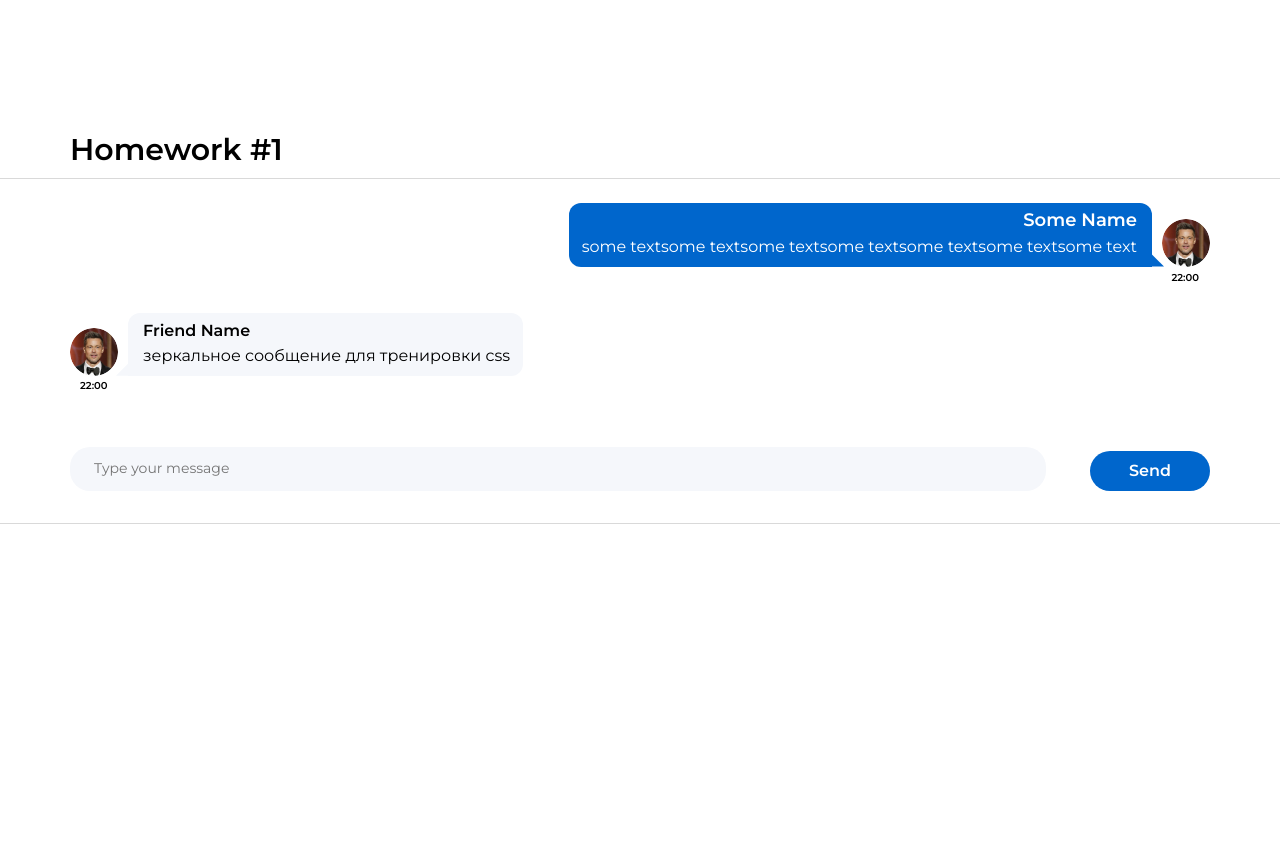
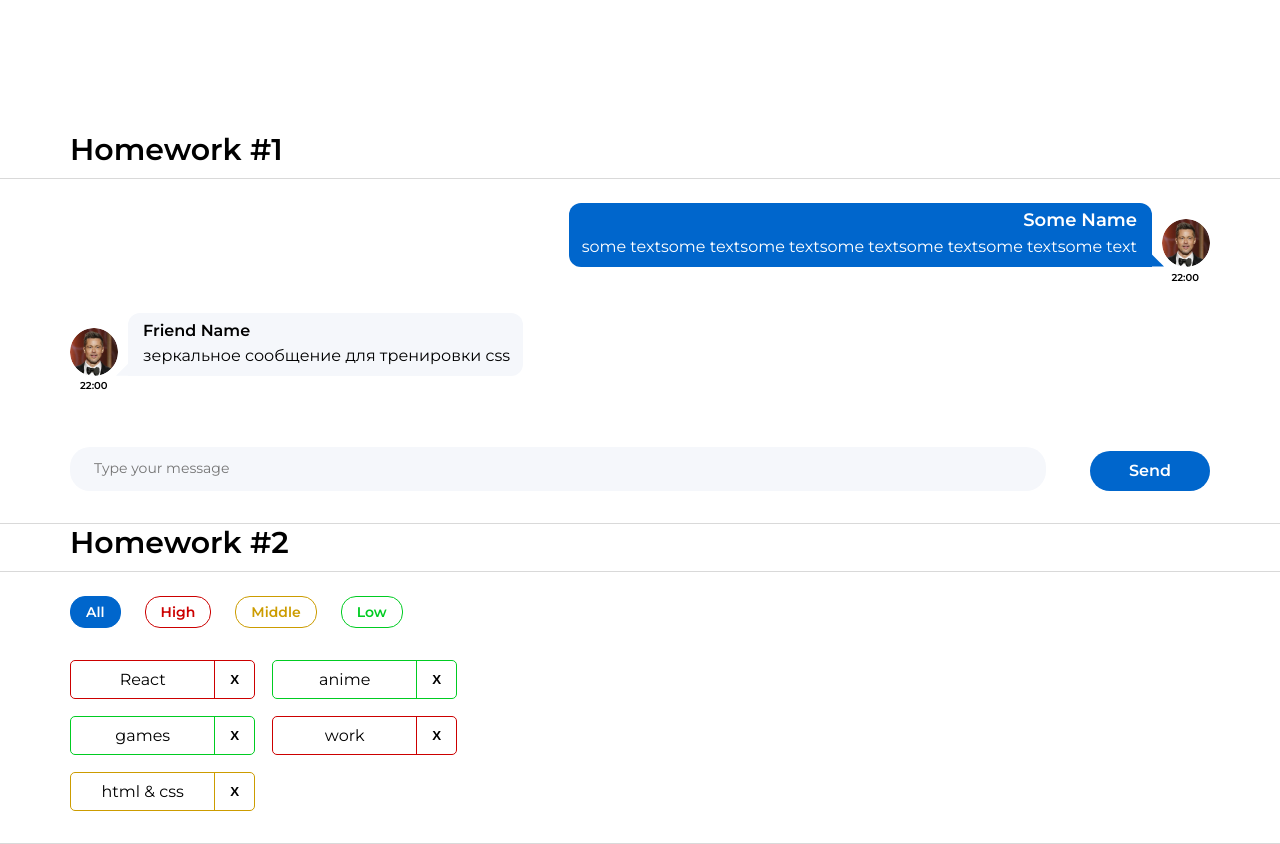
Before and after one commit to DaryaShmidt/homework-front-sprint2, a React (Create React App) app: page / in a window 1280 px wide. Before the commit the page ends 800 px from the top, so only its background shows below. Built offline with nearby package versions, Linux system fonts and the light colour scheme.

Commit message:
sprint2-HW2

```diff
--- a/src/s1-main/App.tsx
+++ b/src/s1-main/App.tsx
@@ -1,13 +1,14 @@
 import React from 'react'
 import s from './App.module.css'
 import HW1 from '../s2-homeworks/hw01/HW1'
+import HW2 from '../s2-homeworks/hw02/HW2';
 
 function App() {
     return (
         <div className={s.App}>
             <HW1/>
             {/*раскомментировать по ходу выполнения*/}
-            {/*<HW2/>*/}
+            <HW2/>
             {/*<HW3/>*/}
             {/*<HW4/>*/}
 
--- a/src/s2-homeworks/hw02/HW2.tsx
+++ b/src/s2-homeworks/hw02/HW2.tsx
@@ -17,16 +17,16 @@
 * */
 
 // types
-export type AffairPriorityType = any // need to fix any
+export type AffairPriorityType = 'high' | 'low' | 'middle'
 export type AffairType = {
-    _id: any // need to fix any
-    name: any // need to fix any
+    _id: number
+    name: string
     priority: AffairPriorityType
 }
 export type FilterType = 'all' | AffairPriorityType
 
 // constants
-const defaultAffairs: any = [ // need to fix any
+const defaultAffairs: AffairType[] = [
     {_id: 1, name: 'React', priority: 'high'}, // студенты могут изменить содержимое name и количество элементов в массиве, ...priority не менять!
     {_id: 2, name: 'anime', priority: 'low'},
     {_id: 3, name: 'games', priority: 'low'},
@@ -35,23 +35,23 @@
 ]
 
 // pure helper functions
-export const filterAffairs = (affairs: any, filter: any): any => { // need to fix any
-
-
-    return affairs // need to fix
+export const filterAffairs = (affairs: AffairType[], filter: FilterType): AffairType[] => {
+    if (filter === 'all') {
+        return affairs
+    }
+    return affairs.filter(affair => affair.priority === filter)
 }
-export const deleteAffair = (affairs: any, _id: any): any => { // need to fix any
-
-    return affairs // need to fix
+export const deleteAffair = (affairs: AffairType[], _id: number): AffairType[]  => { // need to fix any
+    return affairs.filter(affair => affair._id !== _id)
 }
 
 function HW2() {
-    const [affairs, setAffairs] = useState<any>(defaultAffairs) // need to fix any
+    const [affairs, setAffairs] = useState<AffairType[]>(defaultAffairs)
     const [filter, setFilter] = useState<FilterType>('all')
 
     const filteredAffairs = filterAffairs(affairs, filter)
-    const deleteAffairCallback = (_id: any) => { // need to fix any
-        // need to fix
+    const deleteAffairCallback = (_id: number) => { // need to fix any
+            setAffairs(affairs.filter(affair => affair._id !== _id))
     }
 
     return (
--- a/src/s2-homeworks/hw02/affairs/Affairs.tsx
+++ b/src/s2-homeworks/hw02/affairs/Affairs.tsx
@@ -4,24 +4,24 @@
 import s from './Affairs.module.css'
 
 type AffairsPropsType = {
-    data: any // need to fix any
-    setFilter: any
-    deleteAffairCallback: any
+    data: AffairType[]
+    setFilter: (filter: FilterType) => void
+    deleteAffairCallback: (_id: number) => void
     filter: FilterType
 }
 
 function Affairs(props: AffairsPropsType) {
     const setAll = () => {
-        // need to fix
+        props.setFilter('all')
     }
     const setHigh = () => {
-        // need to fix
+        props.setFilter('high')
     }
     const setMiddle = () => {
-        // need to fix
+        props.setFilter('middle')
     }
     const setLow = () => {
-        // need to fix
+        props.setFilter('low')
     }
 
     const cnAll = s.button + ' ' + s.all + (props.filter === 'all' ? ' ' + s.active : '')
--- a/src/s2-homeworks/hw02/affairs/affair/Affair.tsx
+++ b/src/s2-homeworks/hw02/affairs/affair/Affair.tsx
@@ -6,12 +6,12 @@
 type AffairPropsType = {
     // key не нужно типизировать
     affair: AffairType
-    deleteAffairCallback: any // need to fix any
+    deleteAffairCallback: (_id: number) => void
 }
 
 function Affair(props: AffairPropsType) {
     const deleteCallback = () => {
-        // need to fix
+        props.deleteAffairCallback(props.affair._id)
     }
 
     const nameClass = s.name + ' ' + s2[props.affair.priority]
@@ -26,7 +26,7 @@
             <div id={'hw2-name-' + props.affair._id} className={nameClass}>
                 {/*создаёт студент*/}
 
-                {/**/}
+                {props.affair.name}
             </div>
             <div id={'hw2-priority-' + props.affair._id} hidden>
                 {props.affair.priority}
@@ -35,8 +35,7 @@
             <button
                 id={'hw2-button-delete-' + props.affair._id}
                 className={buttonClass}
-                // need to fix
-
+                onClick={deleteCallback}
             >
                 {/*текст кнопки могут изменить студенты*/}
                 X
```
